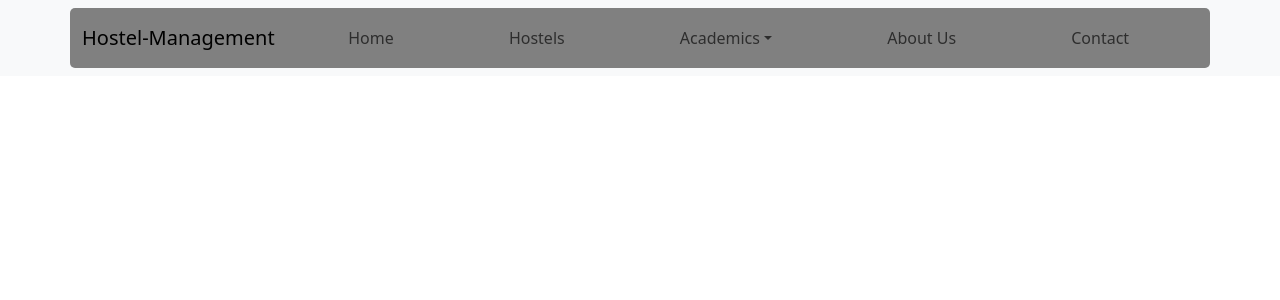
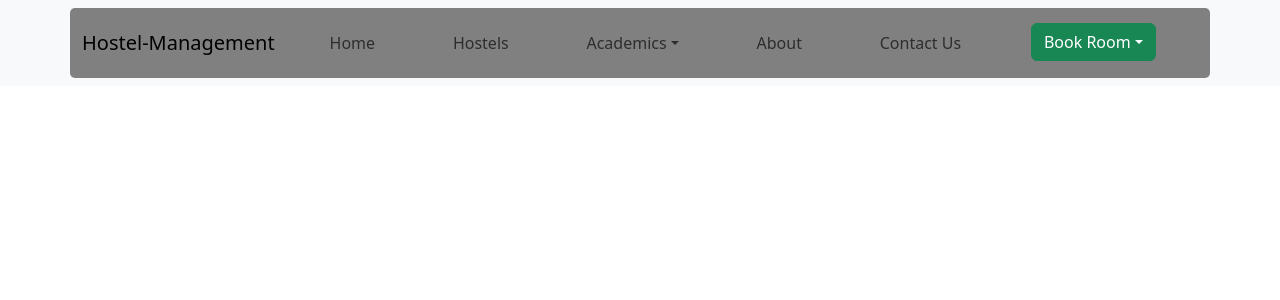
Before and after one commit to OmAnand857/Hostel_Management, a React (Create React App) app: page / in a window 1280 px wide. Shown: the top 300 px of the page. Built offline with nearby package versions, Linux system fonts and the light colour scheme.

Commit message:
Added button

```diff
--- a/src/App.css
+++ b/src/App.css
@@ -42,7 +42,7 @@
   display: flex;
   justify-content: space-between;
   width: 100vw;
-  height:60px;
+  height:70px;
   background-color: gray;
   color: white;
   border-radius: 5px;
--- a/src/App.js
+++ b/src/App.js
@@ -4,6 +4,7 @@ import Navbar from 'react-bootstrap/Navbar';
 import NavDropdown from 'react-bootstrap/NavDropdown';
 import 'bootstrap/dist/css/bootstrap.min.css';
 import './App.css';
+import Dropdown from 'react-bootstrap/Dropdown';
 
 function BasicExample() {
   return (
@@ -14,7 +15,7 @@ function BasicExample() {
         <Navbar.Collapse id="basic-navbar-nav">
           <Nav className="me-auto  justify-center">
             <Nav.Link href="#home">Home</Nav.Link>
-            <Nav.Link href="#link">Hostels</Nav.Link>
+            <Nav.Link href="#">Hostels</Nav.Link>
             <NavDropdown title="Academics" id="basic-nav-dropdown">
               <NavDropdown.Item href="#action/3.1">Library</NavDropdown.Item>
               <NavDropdown.Item href="#action/3.2">
@@ -23,8 +24,18 @@ function BasicExample() {
               <NavDropdown.Item href="#action/3.3">Lecture Hall Complex</NavDropdown.Item>
 
             </NavDropdown>
-            <Nav.Link href="#about">About Us</Nav.Link>
-            <Nav.Link href="#contact">Contact</Nav.Link>
+            <Nav.Link href="#about">About</Nav.Link>
+            <Nav.Link href="#contact">Contact Us</Nav.Link>
+            <Dropdown>
+      <Dropdown.Toggle variant="success" id="dropdown-basic">
+        Book Room
+      </Dropdown.Toggle>
+
+      <Dropdown.Menu>
+        <Dropdown.Item href="#/action-1">Hostels</Dropdown.Item>
+        <Dropdown.Item href="#/action-2">Academics</Dropdown.Item>
+      </Dropdown.Menu>
+    </Dropdown>
           </Nav>
         </Navbar.Collapse>
       </Container>
```
